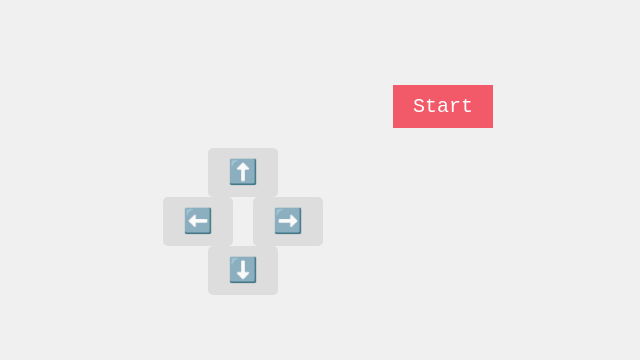
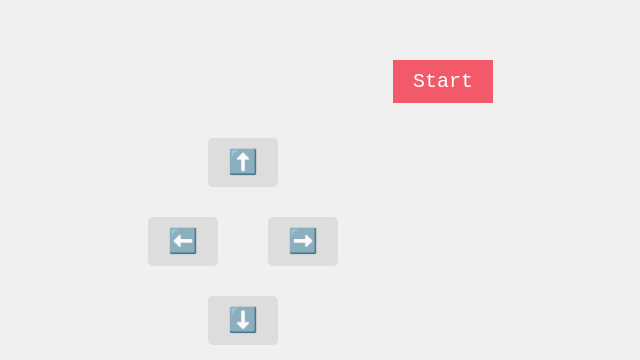
Before and after one commit to angelfa06/proyecto_programacion, a plain HTML site: page index.html in a window 1280 px wide. Shown: the part 480-840 px from the top of the page, without its empty margins (397-1037 px from the left). Before the commit the page ends 800 px from the top, so only its background shows below. Drawn offline with Linux system fonts and the light colour scheme.

Commit message:
style.css

```diff
--- a/style.css
+++ b/style.css
@@ -60,7 +60,7 @@ body {
 .horizontalArrows {
     display: flex;
     justify-content: center;
-    gap: 20px;
+    gap: 20px ; /* Separación horizontal de 15px entre las flechas izquierda y derecha */
 }
 
 .arrow {
@@ -70,11 +70,13 @@ body {
     padding: 10px 20px;
     border-radius: 5px;
     cursor: pointer;
+    margin: 15px; /* Separación vertical de 15px entre las flechas de arriba y abajo */
 }
 
 .arrow:active {
     background-color: #ccc;
 }
+
 
 .square {
     aspect-ratio: 1; /* Asegura que cada cuadrado sea un cuadrado perfecto */
```
